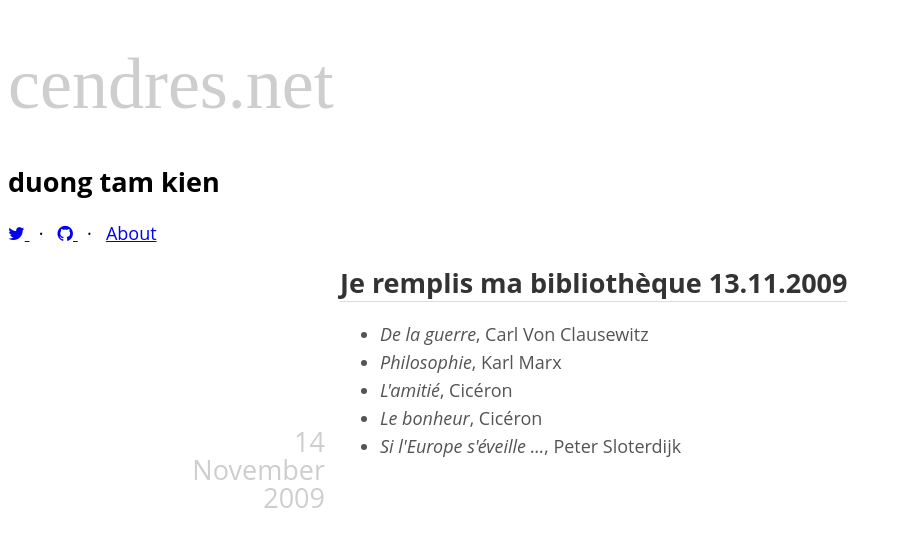
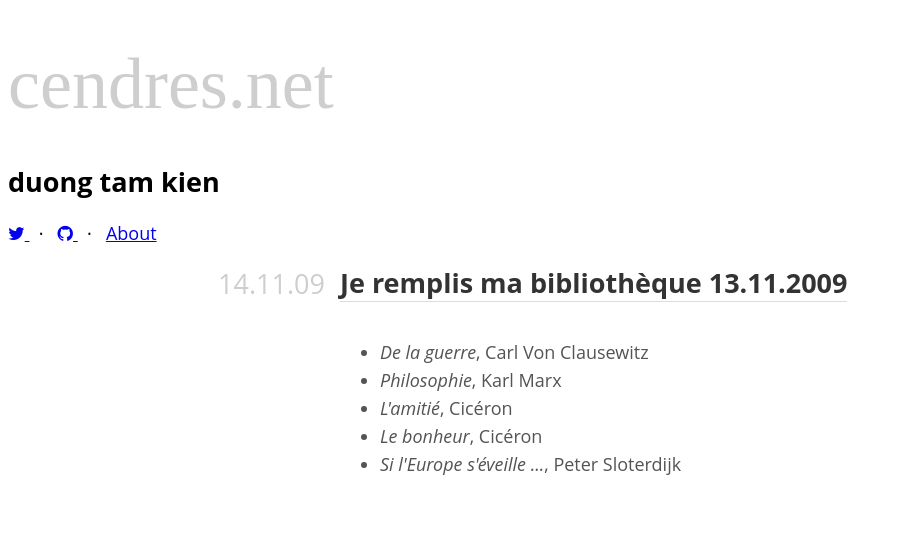
Before and after one commit to taniki/cendres.net, a Jekyll site: the page built from _posts/2009-11-14-je-remplis-ma-bibliotheque-13-11-2009.md, in a window 1280 px wide. Shown: the top 547 px of the page, without its empty margins (0-901 px from the left). Built offline with Jekyll 4.4.1, drawn with Linux system fonts in a browser that asks for light colours; nearby versions of some CDN libraries; Markdown is read by kramdown in place of the engine named in the settings.

Commit message:
date formatting

```diff
--- a/_layouts/post.html
+++ b/_layouts/post.html
@@ -9,14 +9,14 @@
 
     <article class="post" itemscope itemtype="http://schema.org/BlogPosting" role="article">
       <div class="article-item">
-        <header class="post-header">
-          <h2 class="post-title" itemprop="name"><a href="{{ page.url }}" itemprop="url">{{ page.title }}</a></h2>
-        </header>
+            <header class="post-header">
+              <h2 class="post-title" itemprop="name"><a href="{{ post.url }}" itemprop="url">{{ page.title }}</a></h2>
+              <time datetime="{{ page.date | date_to_long_string }}">{{ page.date | date: "%d.%m.%y" }}</time>
+            </header>
         <section class="post" itemprop="description">
           {{ content }}
         </section>
         <div class="post-meta">
-          <time datetime="{{ page.date | date_to_long_string }}">{{ page.date | date_to_long_string }}</time>
 <!--            <span class="post-tags-set">on {{#foreach tags}}<span class="post-tag-{{slug}}">{{#if @first}}{{else}}, {{/if}}<a href="/tag/{{slug}}">{{name}}</a></span>{{/foreach}}</span>-->
         </div>
       <div>
```
